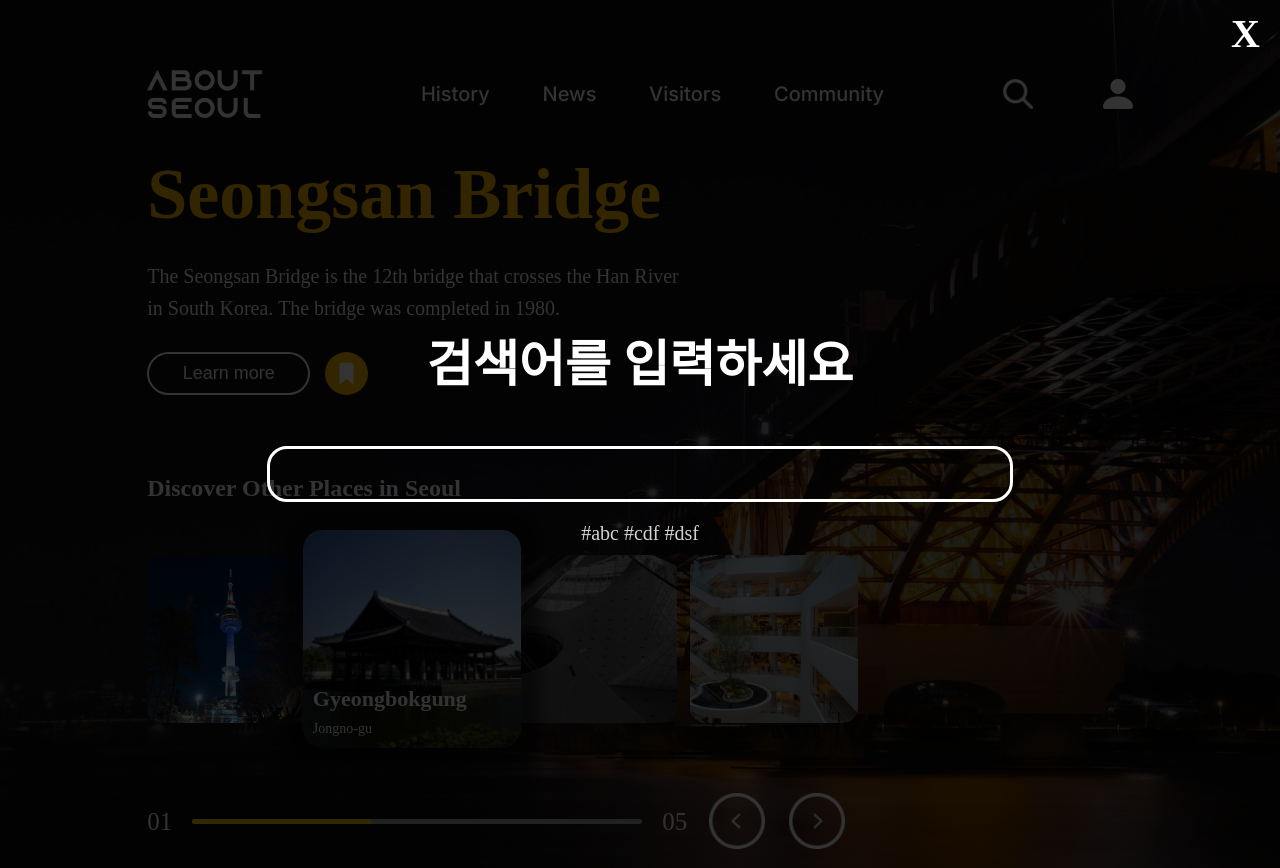
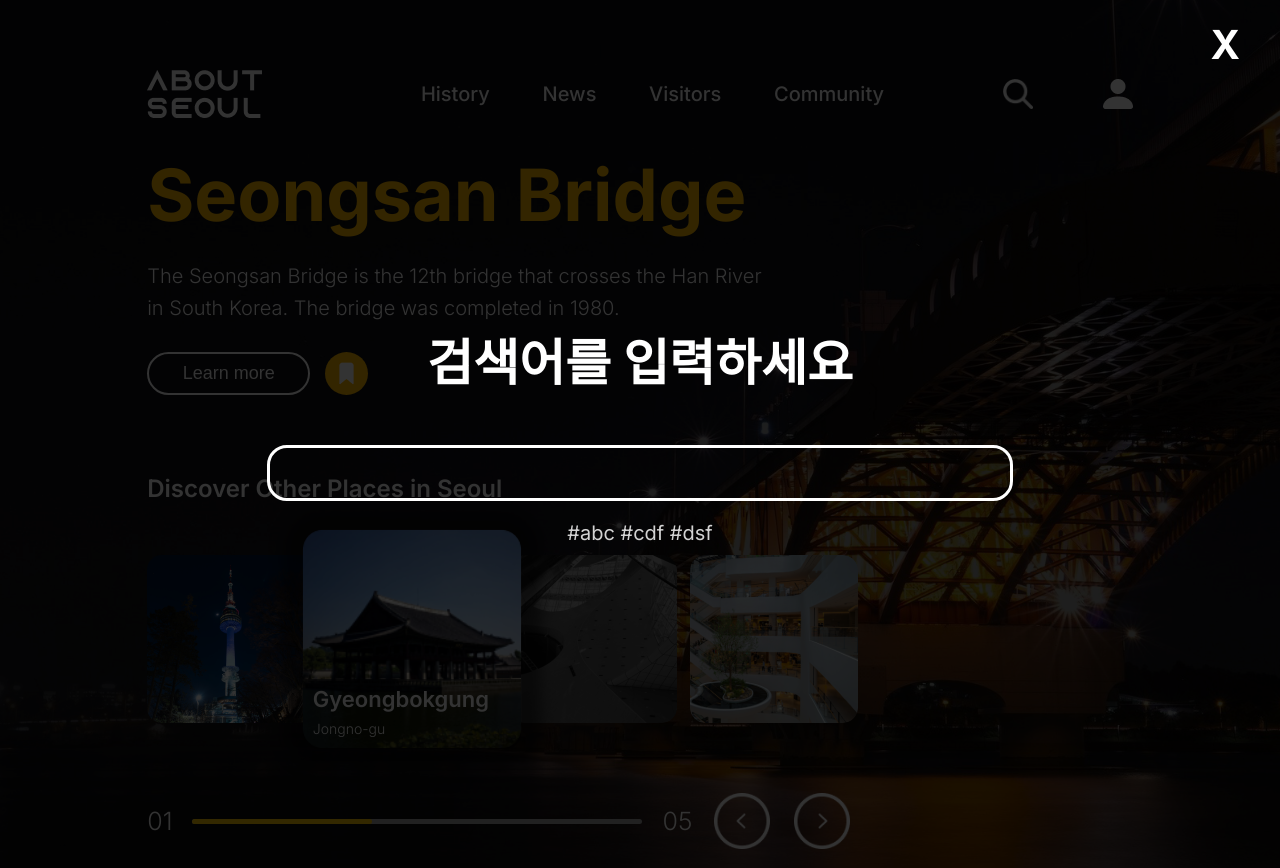
Before and after one commit to beming-dev/about-seoul, a React (Create React App) app: page / in a window 1280 px wide. Both pictures are taken after a click on the picture 1017 px from the left and 94 px from the top of the page. Built offline with nearby package versions, Linux system fonts and the light colour scheme.

Commit message:
Update css

```diff
--- a/src/components/Navigation/style.scss
+++ b/src/components/Navigation/style.scss
@@ -19,7 +19,6 @@
     justify-content: space-between;
 
     li {
-      font-family: Inter;
       font-style: normal;
       font-weight: 500;
       font-size: 20px;
--- a/src/components/Search/style.scss
+++ b/src/components/Search/style.scss
@@ -36,8 +36,8 @@
 
   .exit {
     position: absolute;
-    top: 10px;
-    right: 20px;
+    top: 20px;
+    right: 40px;
     font-weight: bold;
     font-size: 40px;
   }
--- a/src/components/index.scss
+++ b/src/components/index.scss
@@ -12,6 +12,7 @@ body {
   min-height: 100vh;
   margin: 0;
   padding: 0;
+  font-family: Inter;
 }
 
 #root {
```
